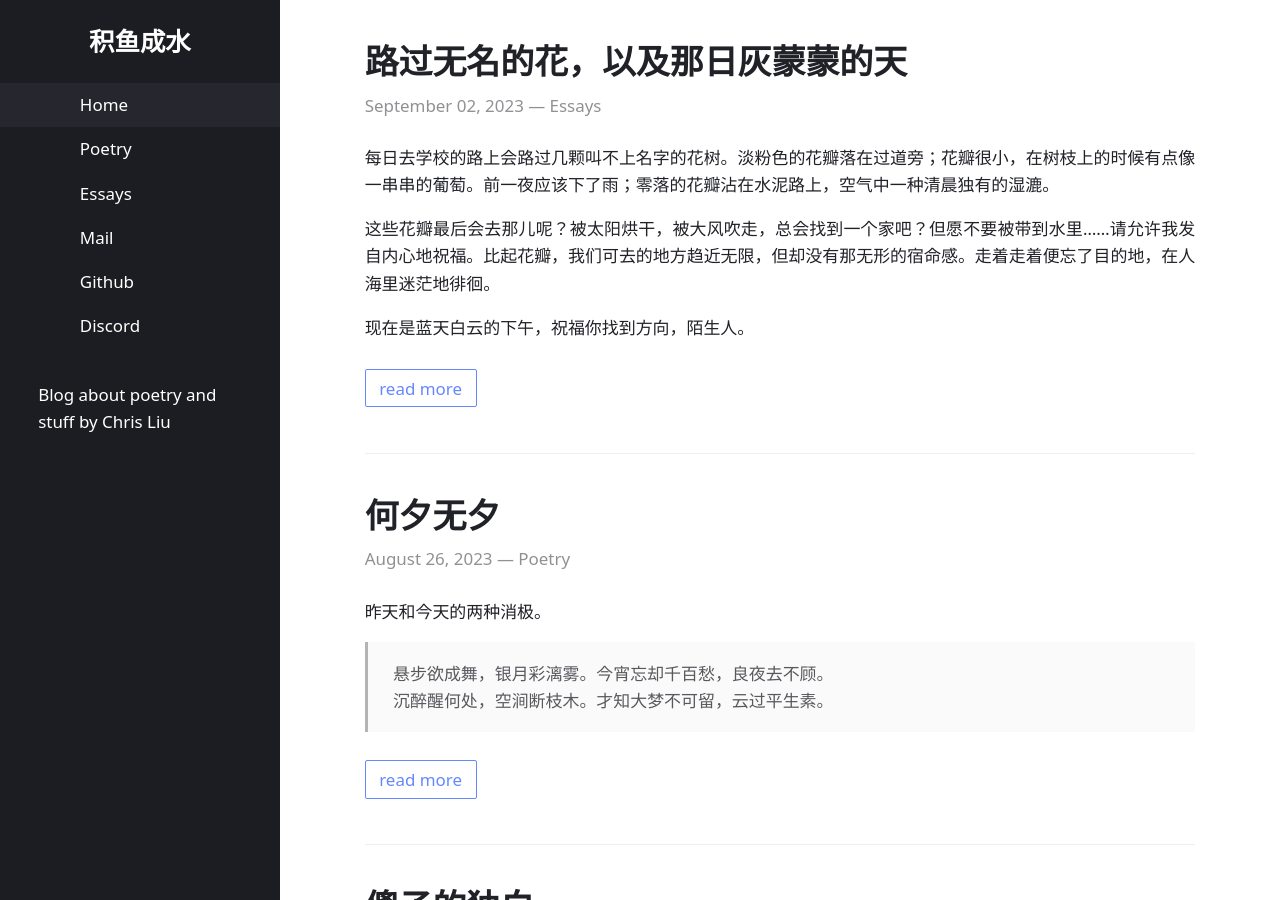
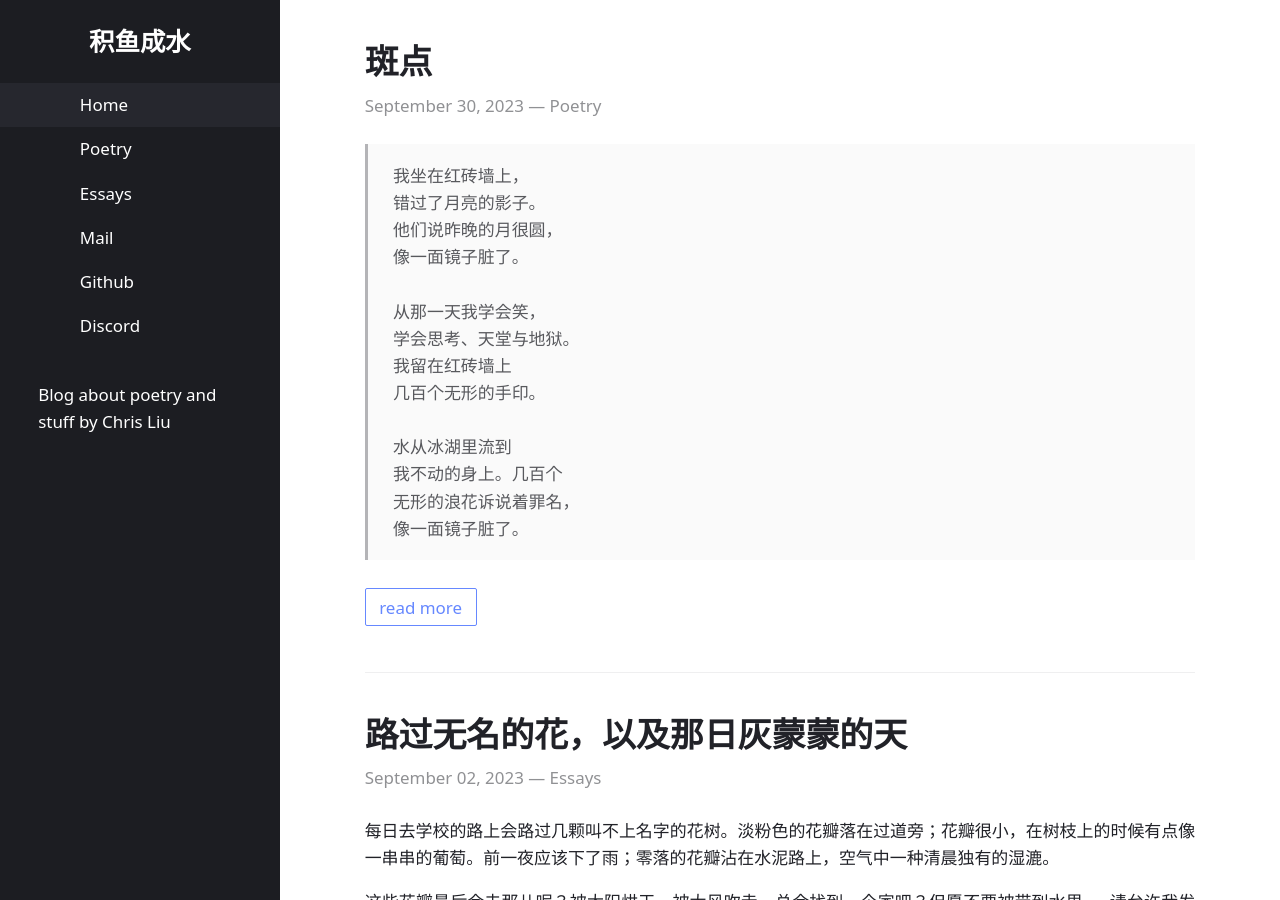
Before and after one commit to chris-zy-liu/chris-zy-liu.github.io, a Jekyll site: the page built from index.html, in a window 1280 px wide and 900 px high. Built offline with Jekyll 4.4.1, drawn with Linux system fonts in a browser that asks for light colours.

Commit message:
new post

```diff
--- /dev/null
+++ b/_posts/2023-09-30-taint.md
@@ -0,0 +1,6 @@
+---
+title: 斑点
+layout: post
+categories: Poetry
+---
+>我坐在红砖墙上，<br>错过了月亮的影子。<br>他们说昨晚的月很圆，<br>像一面镜子脏了。<br><br>从那一天我学会笑，<br>学会思考、天堂与地狱。<br>我留在红砖墙上<br>几百个无形的手印。<br><br>水从冰湖里流到<br>我不动的身上。几百个<br>无形的浪花诉说着罪名，<br>像一面镜子脏了。
```
Also changed, not shown: _posts/.obsidian/workspace.json (+6 -5 lines).
